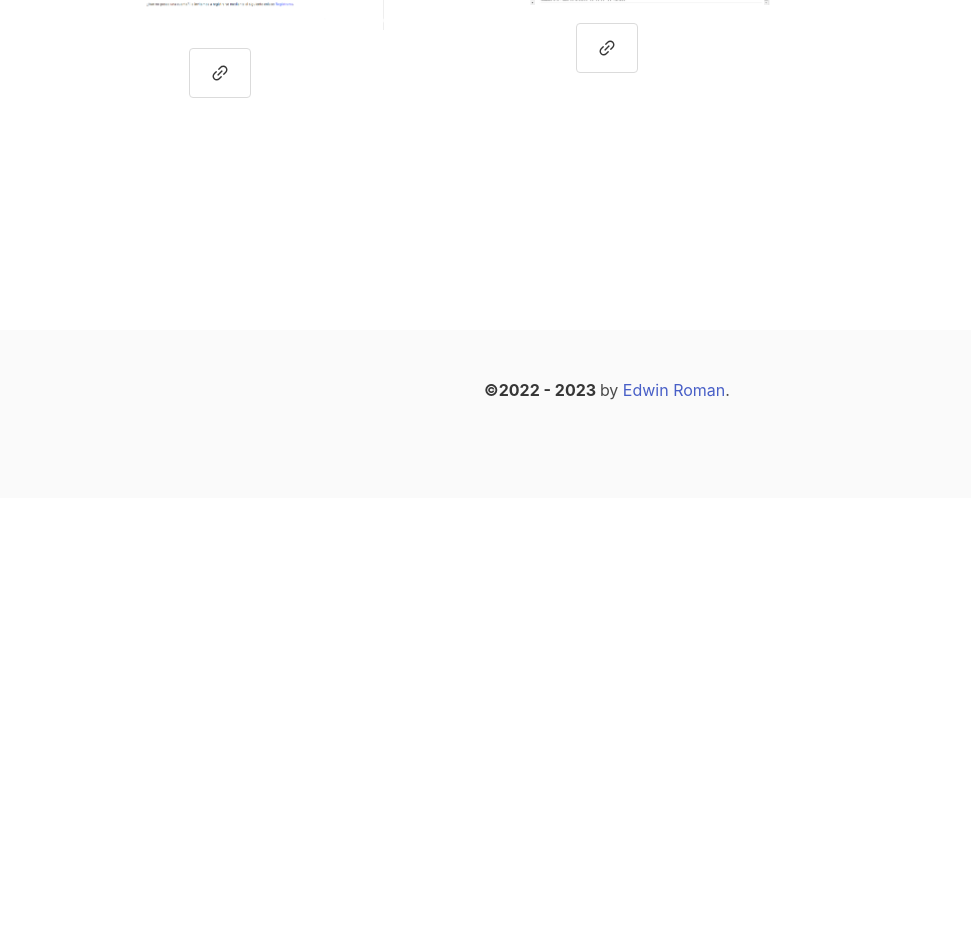
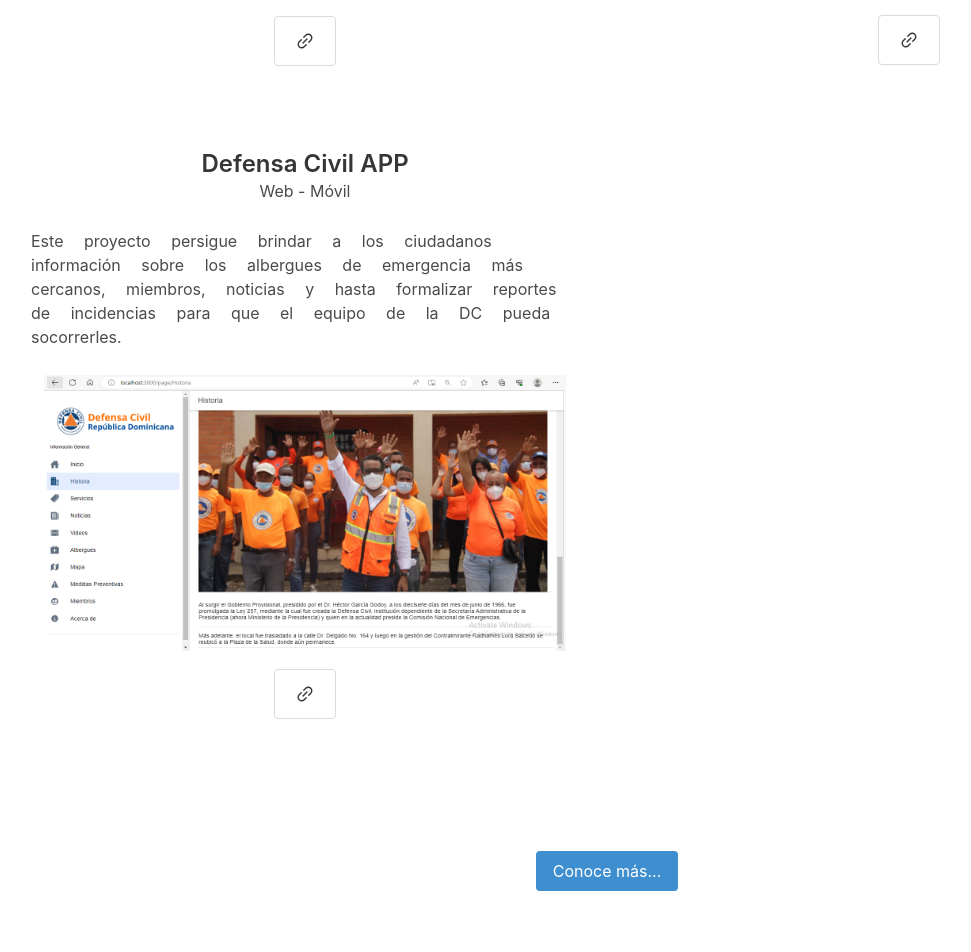
Before and after one commit to Edwinroman30/Portfolio, a React (Vite) app: page / in a window 1280 px wide. Shown: the part 1600-2552 px from the top of the page, without its empty margins (33-1004 px from the left). Before the commit the page ends 2098 px from the top, so only its background shows below. Built offline with nearby package versions, Linux system fonts and the light colour scheme.

Commit message:
Reordering the ways the cards are show

```diff
--- a/src/components/LastesWorkSection.tsx
+++ b/src/components/LastesWorkSection.tsx
@@ -3,6 +3,7 @@
 import IProject from './types/IProject';
 import { useContext } from 'react';
 import LanguageContext from '../context/LanguageContext';
+import { Link } from 'react-router-dom';
 
 const projects : Array<IProject> = [
   {
@@ -22,6 +23,13 @@
     presentationImageUrl : "./img/defensacivil-historia.png",
     description : `Este proyecto persigue brindar a los ciudadanos información sobre los albergues de emergencia más cercanos, miembros, noticias y hasta formalizar reportes de incidencias para que el equipo de la DC pueda socorrerles.`
   },
+  {
+    id : 'p00022',
+    name : 'Defensa Civil APP',
+    platformEnvironment : "Web - Móvil",
+    presentationImageUrl : "./img/defensacivil-historia.png",
+    description : `Este proyecto persigue brindar a los ciudadanos información sobre los albergues de emergencia más cercanos, miembros, noticias y hasta formalizar reportes de incidencias para que el equipo de la DC pueda socorrerles.`
+  },
 ]
 
 const LastesWorkSection : React.FC<PropsWithChildren> = () => {
@@ -29,22 +37,29 @@
     const {language} = useContext(LanguageContext);
 
     return (
-       <section className="section is-medium">
-          <h2 className='has-text-centered subtitle is-5'>
+       <section className="section">
+          <h2 className='has-text-centered subtitle '>
             {language.home.projectSectionTitle.toUpperCase()}
           </h2>
 
           <hr className='navbar-divider'></hr>
 
-          <article className='columns is-3 my-4'>
+          <article className='columns mt-6 is-flex-wrap-wrap'>
             {projects.map(elem =>
             (
-              <div className="column is-4" key={elem.id}>
+              <div className="column is-primary is-half p-3 mb-6" key={elem.id}>
                 <ProjectCard project={elem}></ProjectCard>
               </div>
             ))}
           </article>
 
+          <article className="hero">
+            <div className="hero-body has-text-centered">
+              <Link to={"/portafolio"} className="button is-info">
+                Conoce más...
+              </Link>
+            </div>
+           </article>
        </section>
     );
 
```
